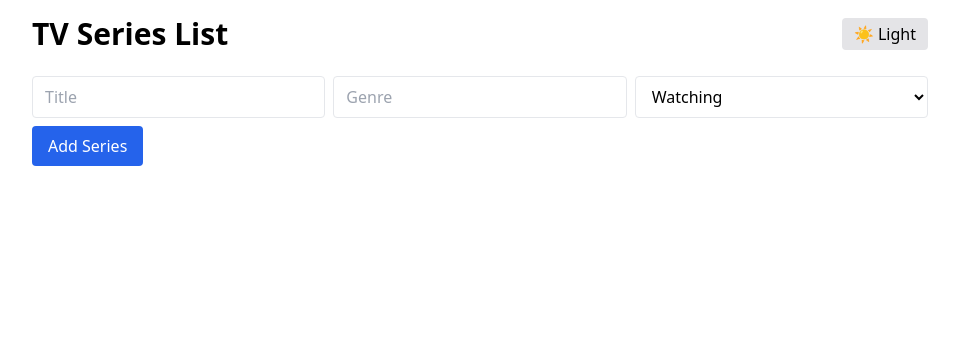
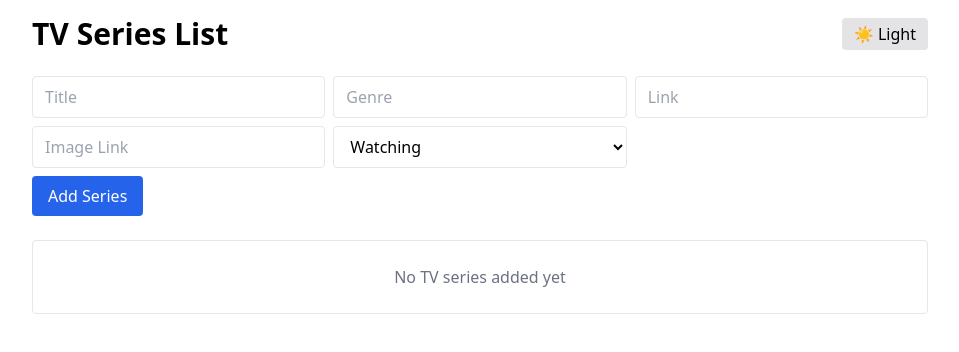
Before and after one commit to mirrerror/SimpleTVSeriesList, a React (Vite) app in the folder simple-tv-series-list/: page / in a window 1280 px wide. Shown: the top 352 px of the page, without its empty margins (160-1119 px from the left). Built offline with nearby package versions, Linux system fonts and the light colour scheme.

Commit message:
remove the likes system to replace it with the marking system, add new fields

```diff
--- a/simple-tv-series-list/src/components/TVSeriesForm.jsx
+++ b/simple-tv-series-list/src/components/TVSeriesForm.jsx
@@ -4,13 +4,17 @@ import { nanoid } from 'nanoid'
 export default function TVSeriesForm({ onAdd }) {
     const [title, setTitle] = useState('')
     const [genre, setGenre] = useState('')
+    const [link, setLink] = useState('')
+    const [imageLink, setImageLink] = useState('')
     const [status, setStatus] = useState('Watching')
 
     const handleSubmit = (e) => {
         e.preventDefault()
-        onAdd({ id: nanoid(), title, genre, status, likes: 0 })
+        onAdd({ id: nanoid(), title, genre, status, link, imageLink})
         setTitle('')
         setGenre('')
+        setLink('')
+        setImageLink('')
     }
 
     return (
@@ -24,6 +28,16 @@ export default function TVSeriesForm({ onAdd }) {
                 <input
                     type="text" placeholder="Genre"
                     value={genre} onChange={e => setGenre(e.target.value)}
+                    className="border rounded px-3 py-2 w-full bg-white dark:bg-zinc-800 dark:border-zinc-700 dark:text-white"
+                />
+                <input
+                    type="text" placeholder="Link"
+                    value={link} onChange={e => setLink(e.target.value)}
+                    className="border rounded px-3 py-2 w-full bg-white dark:bg-zinc-800 dark:border-zinc-700 dark:text-white"
+                />
+                <input
+                    type="text" placeholder="Image Link"
+                    value={imageLink} onChange={e => setImageLink(e.target.value)}
                     className="border rounded px-3 py-2 w-full bg-white dark:bg-zinc-800 dark:border-zinc-700 dark:text-white"
                 />
                 <select
--- a/simple-tv-series-list/src/components/TVSeriesList.jsx
+++ b/simple-tv-series-list/src/components/TVSeriesList.jsx
@@ -1,18 +1,60 @@
-export default function TVSeriesList({ series, onLike, onRemove }) {
+export default function TVSeriesList({ series, onRemove }) {
+    const watchedSeries = series.filter(s => s.status === 'Watched');
+    const otherSeries = series.filter(s => s.status !== 'Watched');
+
+    const SeriesCard = ({ series: s, onRemove }) => (
+        <div key={s.id} className="p-4 border rounded shadow dark:border-zinc-700 dark:bg-zinc-800">
+            <div className="flex justify-between items-start">
+                <h2 className="text-xl font-semibold">{s.title}</h2>
+                {s.status === 'Watched' && (
+                    <span className="bg-green-500 text-white px-2 py-1 rounded-full text-xs font-bold">
+                        ✓ Watched
+                    </span>
+                )}
+            </div>
+            <p>🎭 {s.genre}</p>
+            {s.status !== 'Watched' && <p>📺 {s.status}</p>}
+            {s.link && <p>{s.link}</p>}
+            {s.imageLink && <p>{s.imageLink}</p>}
+            <div className="flex gap-2 mt-2">
+                <button onClick={() => onRemove(s.id)} className="bg-red-500 hover:bg-red-600 px-3 py-1 text-white rounded transition">Remove</button>
+            </div>
+        </div>
+    );
+
     return (
-        <div className="grid gap-4 grid-cols-1 md:grid-cols-2">
-            {series.map(s => (
-                <div key={s.id} className="p-4 border rounded shadow dark:border-zinc-700">
-                    <h2 className="text-xl font-semibold">{s.title}</h2>
-                    <p>🎭 {s.genre}</p>
-                    <p>📺 {s.status}</p>
-                    <p>❤️ {s.likes} likes</p>
-                    <div className="flex gap-2 mt-2">
-                        <button onClick={() => onLike(s.id)} className="bg-pink-500 px-3 py-1 text-white rounded">Like</button>
-                        <button onClick={() => onRemove(s.id)} className="bg-red-500 px-3 py-1 text-white rounded">Remove</button>
+        <div className="space-y-6">
+            {watchedSeries.length > 0 && (
+                <div>
+                    <h2 className="text-2xl font-bold mb-3 border-b pb-2 dark:border-zinc-700">
+                        Watched Series
+                    </h2>
+                    <div className="grid gap-4 grid-cols-1 md:grid-cols-2">
+                        {watchedSeries.map(s => (
+                            <SeriesCard key={s.id} series={s} onRemove={onRemove} />
+                        ))}
                     </div>
                 </div>
-            ))}
+            )}
+
+            {otherSeries.length > 0 && (
+                <div>
+                    <h2 className="text-2xl font-bold mb-3 border-b pb-2 dark:border-zinc-700">
+                        Currently Watching & Plan to Watch
+                    </h2>
+                    <div className="grid gap-4 grid-cols-1 md:grid-cols-2">
+                        {otherSeries.map(s => (
+                            <SeriesCard key={s.id} series={s} onRemove={onRemove} />
+                        ))}
+                    </div>
+                </div>
+            )}
+
+            {series.length === 0 && (
+                <div className="text-center p-6 border rounded dark:border-zinc-700">
+                    <p className="text-gray-500 dark:text-gray-400">No TV series added yet</p>
+                </div>
+            )}
         </div>
-    )
+    );
 }
```
